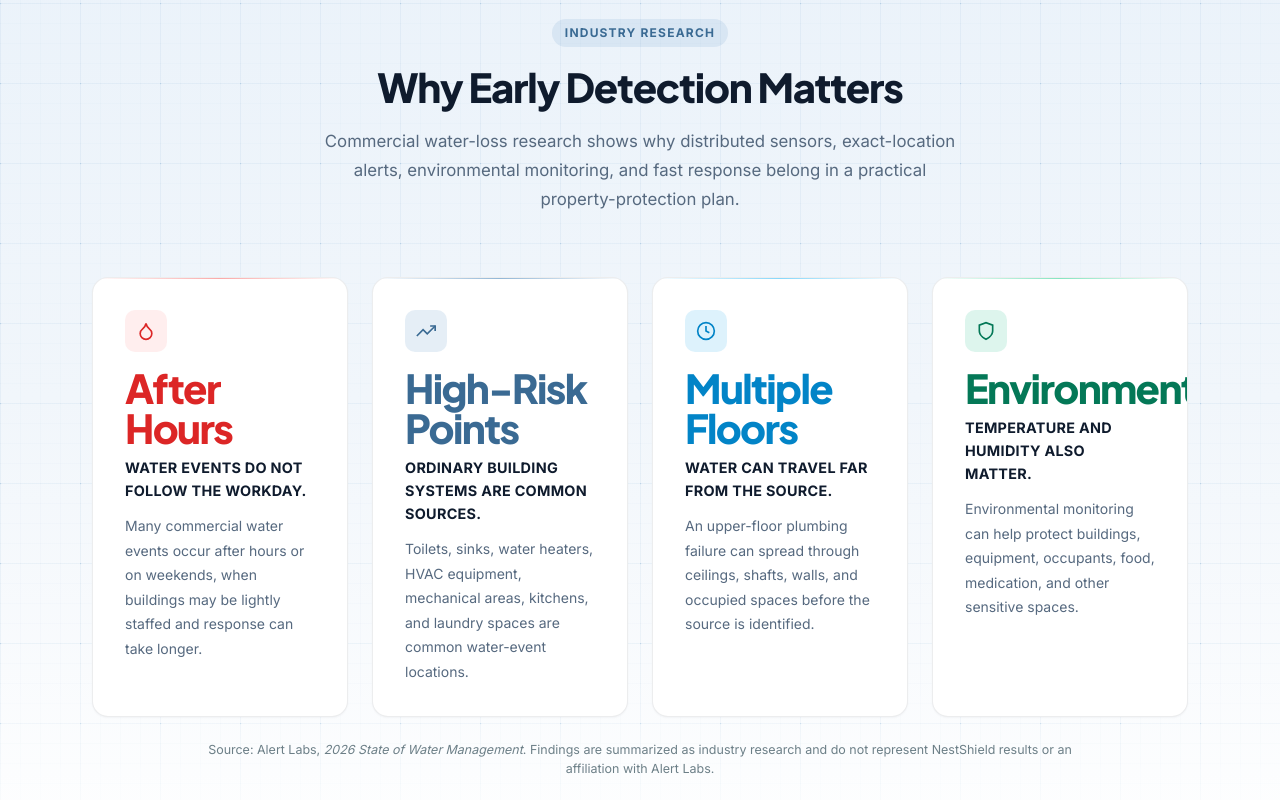
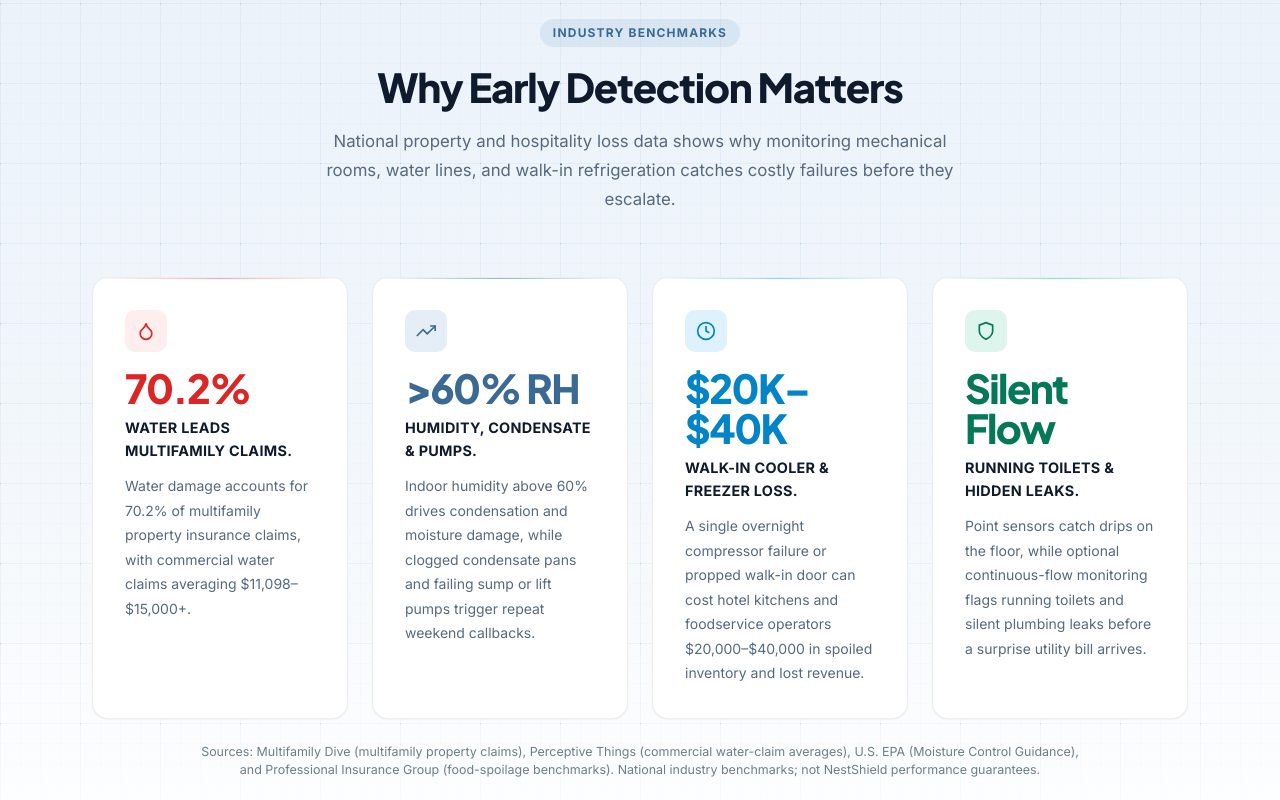
Before and after one commit to wrecklesskind79/nestshield-website, a plain HTML site: page index.html in a window 1280 px wide. Shown: the part 2820-3620 px from the top of the page. Drawn offline with Linux system fonts and the light colour scheme.

Commit message:
Step 4: Replace Industry Research cards with verified national benchmarks and remove Alert Labs

```diff
--- a/index.html
+++ b/index.html
@@ -182,10 +182,10 @@
     <section class="section risk-section" id="problem">
       <div class="container">
         <div class="section-header reveal">
-          <span class="section-tag section-tag-light">Industry Research</span>
+          <span class="section-tag section-tag-light">Industry Benchmarks</span>
           <h2 class="section-title text-white">Why Early Detection Matters</h2>
           <p class="section-sub risk-sub">
-            Commercial water-loss research shows why distributed sensors, exact-location alerts, environmental monitoring, and fast response belong in a practical property-protection plan.
+            National property and hospitality loss data shows why monitoring mechanical rooms, water lines, and walk-in refrigeration catches costly failures before they escalate.
           </p>
         </div>
 
@@ -194,39 +194,39 @@
             <div class="problem-icon">
               <svg viewBox="0 0 24 24" fill="none" stroke="currentColor" stroke-width="2"><path d="M12 22a7 7 0 0 0 7-7c0-2-1-3.9-3-5.5s-3.5-4-4-6.5c-.5 2.5-2 4.9-4 6.5C6 11.1 5 13 5 15a7 7 0 0 0 7 7z"/></svg>
             </div>
-            <div class="problem-stat">After Hours</div>
-            <h3>Water events do not follow the workday.</h3>
-            <p>Many commercial water events occur after hours or on weekends, when buildings may be lightly staffed and response can take longer.</p>
+            <div class="problem-stat">70.2%</div>
+            <h3>Water leads multifamily claims.</h3>
+            <p>Water damage accounts for 70.2% of multifamily property insurance claims, with commercial water claims averaging $11,098&ndash;$15,000+.</p>
           </div>
 
           <div class="problem-card reveal reveal-delay-1">
             <div class="problem-icon">
               <svg viewBox="0 0 24 24" fill="none" stroke="currentColor" stroke-width="2"><polyline points="23 6 13.5 15.5 8.5 10.5 1 18"/><polyline points="17 6 23 6 23 12"/></svg>
             </div>
-            <div class="problem-stat">High-Risk Points</div>
-            <h3>Ordinary building systems are common sources.</h3>
-            <p>Toilets, sinks, water heaters, HVAC equipment, mechanical areas, kitchens, and laundry spaces are common water-event locations.</p>
+            <div class="problem-stat">&gt;60% RH</div>
+            <h3>Humidity, condensate &amp; pumps.</h3>
+            <p>Indoor humidity above 60% drives condensation and moisture damage, while clogged condensate pans and failing sump or lift pumps trigger repeat weekend callbacks.</p>
           </div>
 
           <div class="problem-card reveal reveal-delay-2">
             <div class="problem-icon">
               <svg viewBox="0 0 24 24" fill="none" stroke="currentColor" stroke-width="2"><circle cx="12" cy="12" r="10"/><polyline points="12 6 12 12 16 14"/></svg>
             </div>
-            <div class="problem-stat">Multiple Floors</div>
-            <h3>Water can travel far from the source.</h3>
-            <p>An upper-floor plumbing failure can spread through ceilings, shafts, walls, and occupied spaces before the source is identified.</p>
+            <div class="problem-stat">$20K&ndash;$40K</div>
+            <h3>Walk-in cooler &amp; freezer loss.</h3>
+            <p>A single overnight compressor failure or propped walk-in door can cost hotel kitchens and foodservice operators $20,000&ndash;$40,000 in spoiled inventory and lost revenue.</p>
           </div>
 
           <div class="problem-card reveal reveal-delay-3">
             <div class="problem-icon">
               <svg viewBox="0 0 24 24" fill="none" stroke="currentColor" stroke-width="2"><path d="M12 22s8-4 8-10V5l-8-3-8 3v7c0 6 8 10 8 10z"/></svg>
             </div>
-            <div class="problem-stat">Environment</div>
-            <h3>Temperature and humidity also matter.</h3>
-            <p>Environmental monitoring can help protect buildings, equipment, occupants, food, medication, and other sensitive spaces.</p>
+            <div class="problem-stat">Silent Flow</div>
+            <h3>Running toilets &amp; hidden leaks.</h3>
+            <p>Point sensors catch drips on the floor, while optional continuous-flow monitoring flags running toilets and silent plumbing leaks before a surprise utility bill arrives.</p>
           </div>
         </div>
-        <p class="data-source">Source: Alert Labs, <em><a href="https://www.alertlabs.com/post/state-of-water-management-2026" target="_blank" rel="noopener">2026 State of Water Management</a></em>. Findings are summarized as industry research and do not represent NestShield results or an affiliation with Alert Labs.</p>
+        <p class="data-source">Sources: Multifamily Dive (multifamily property claims), Perceptive Things (commercial water-claim averages), U.S. EPA (Moisture Control Guidance), and Professional Insurance Group (food-spoilage benchmarks). National industry benchmarks; not NestShield performance guarantees.</p>
       </div>
     </section>
 
```
